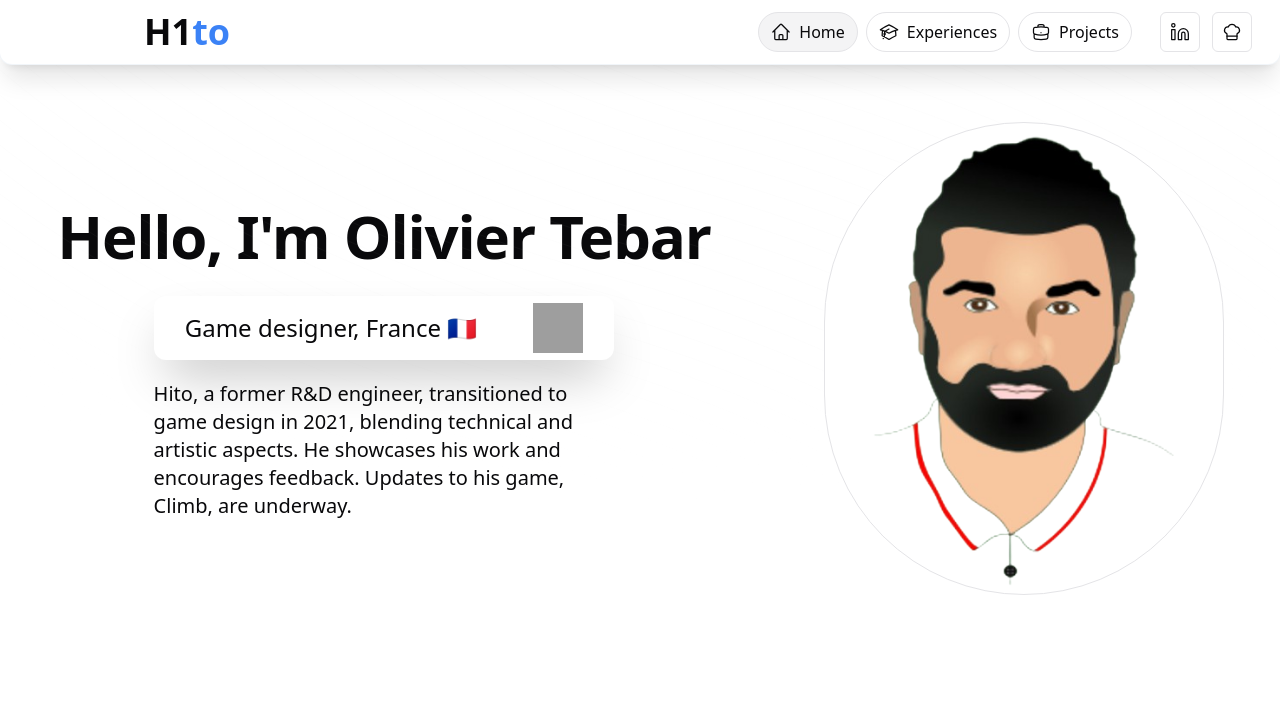
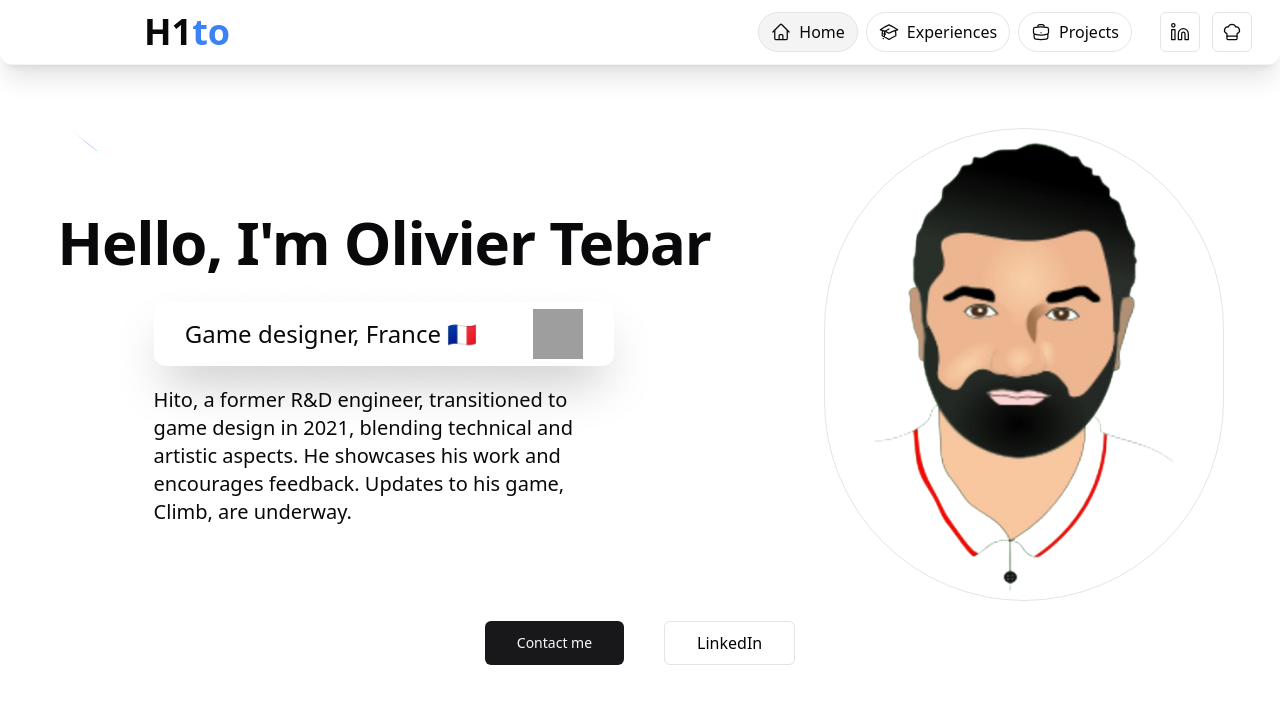
Before and after one commit to Matsuel/olivier, a Next.js app: page / in a window 1280 px wide. Shown: the top 704 px of the page. Built offline with nearby package versions, Linux system fonts and the light colour scheme; grey boxes are pictures that could not be loaded.

Commit message:
hero section

```diff
--- a/src/sections/Hero.tsx
+++ b/src/sections/Hero.tsx
@@ -4,10 +4,14 @@ import Image from 'next/image'
 import React from 'react'
 import Olivier from '@/assets/olivier.png'
 import { Emoji } from 'emoji-picker-react'
+import Link from 'next/link'
+import { Button } from '@/components/ui/button'
 
 const Hero = () => {
     return (
-        <section id="home" className='w-full h-[80vh] mt-[3%] flex items-center '>
+        <section id="home" className='w-full h-[80vh] mt-[10%] flex flex-col items-center relative'>
+
+            <BackgroundBeams className='absolute h-[80vh]' />
 
             <div className='flex flex-row w-full h-full'>
                 <div className='w-[60%] flex flex-col items-center justify-center gap-5'>
@@ -17,7 +21,7 @@ const Hero = () => {
                         <Emoji unified="1f1e8-1f1f5" size={50} />
                     </div>
                     <p className='w-[60%] text-xl font-normal'>
-                    Hito, a former R&D engineer, transitioned to game design in 2021, blending technical and artistic aspects. He showcases his work and encourages feedback. Updates to his game, Climb, are underway.
+                        Hito, a former R&D engineer, transitioned to game design in 2021, blending technical and artistic aspects. He showcases his work and encourages feedback. Updates to his game, Climb, are underway.
                     </p>
                 </div>
                 <div className='w-[40%] flex justify-center items-center'>
@@ -31,7 +35,21 @@ const Hero = () => {
                 </div>
             </div>
 
-            <BackgroundBeams className='absolute h-[80vh]' />
+            <div className='w-full h-full z-10 flex flex-row justify-center'>
+                <Link href='/#contact' passHref>
+                    <Button variant='default' size='lg' className='m-5'>
+                        Contact me
+                    </Button>
+                </Link>
+
+                <Link href='https://www.linkedin.com/in/olivier-tebar-323151204/' passHref target='_blank'>
+                    <Button variant='outline' size='lg' className='m-5 border-1 border-border text-black text-base'>
+                        LinkedIn
+                    </Button>
+                </Link>
+
+
+            </div>
         </section>
     )
 }
```
